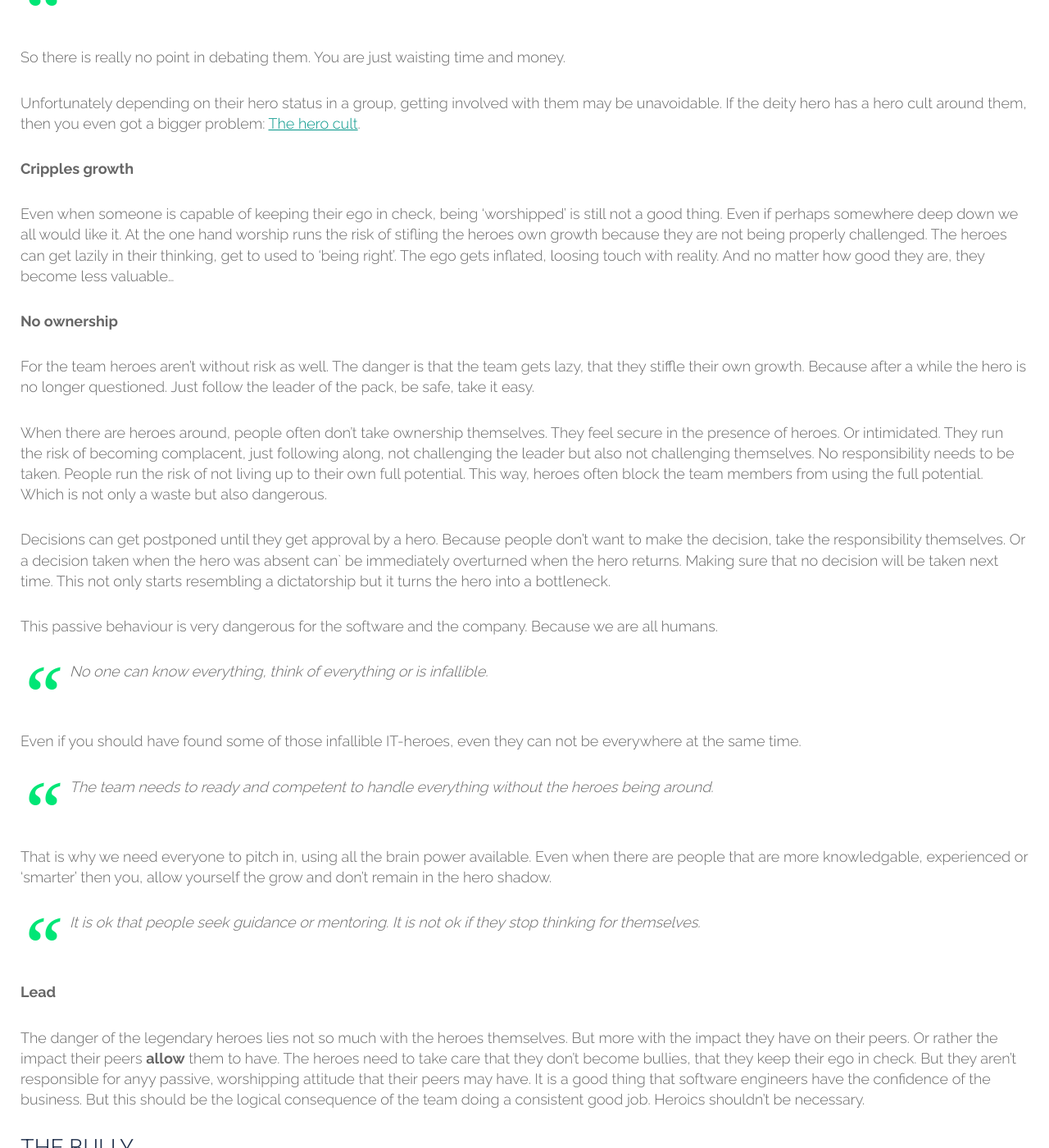
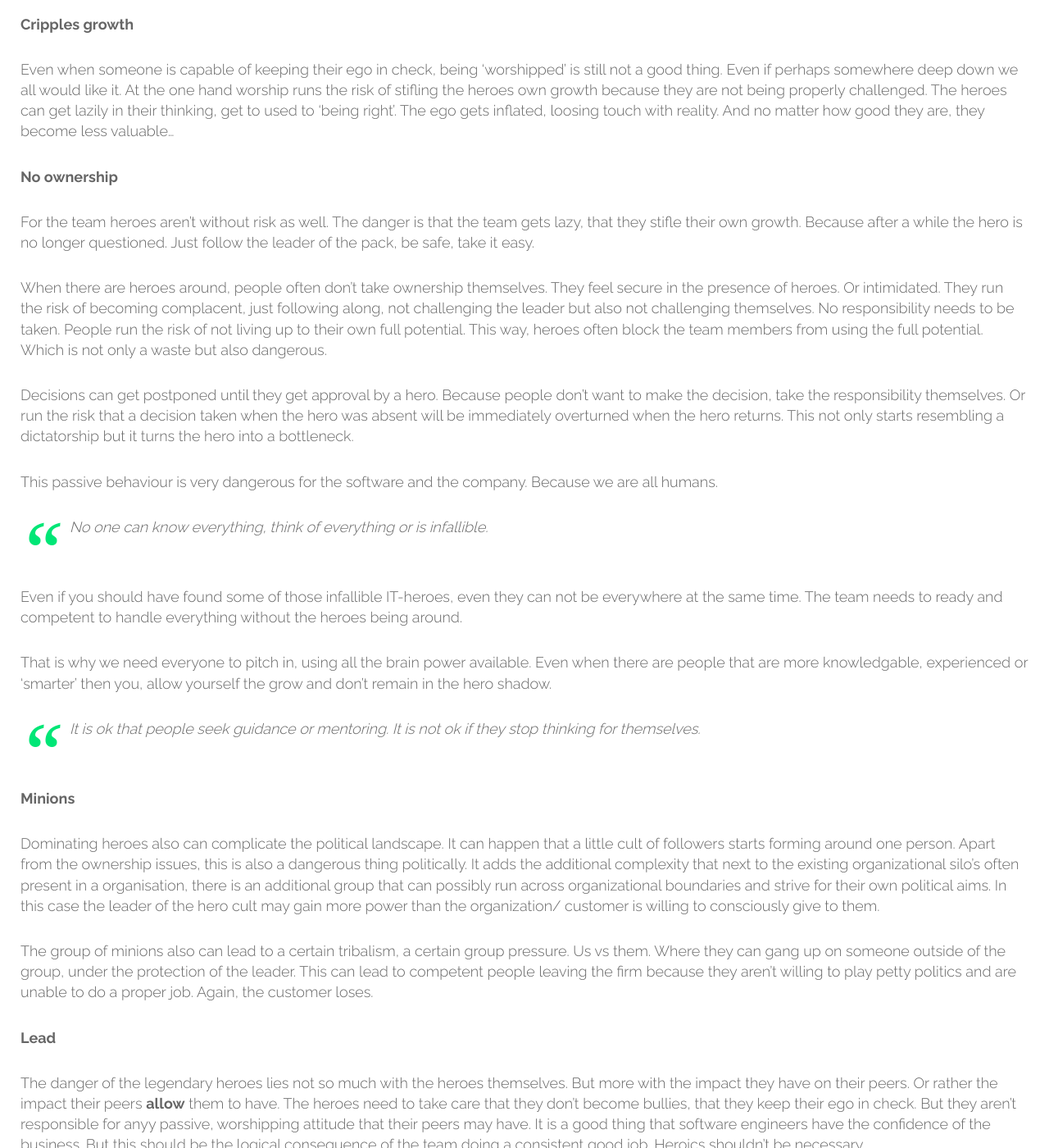
Before and after one commit to tripledio/tripledio.github.io, a Jekyll site: the page built from _posts/2018-05-01-Heroes.md, in a window 1280 px wide and 1400 px high, scrolled down 7315 px. Shown: the whole window at 82% size. Built offline with Jekyll 4.4.1, drawn with Linux system fonts in a browser that asks for light colours; some of the changed text lies outside the part shown.

Commit message:
working on heroes

```diff
--- a/_posts/2018-05-01-Heroes.md
+++ b/_posts/2018-05-01-Heroes.md
@@ -27,7 +27,7 @@ The residents of the town in the wild west are happy when they are saved by this
 
 Now of course there are all kinds of different heroes, cowboys and gunslingers roaming the wild west. Using my wild west metaphor I have made a humble attempt to note down the different types of heroes that I myself have encountered over the years.
 
-*TODO: Als je betere namen hebt, shoot*
+*TODO: Als je betere namen hebt voor mijn hero typpetjes, shoot*
 
 #### The young buck
 
@@ -57,7 +57,7 @@ The gunslingers are mostly placed on a pedestal by their peers. Sometimes they o
 
 The bully often goes hand in hand with the legendary gunslinger. Depending if you oppose/disagree with them, heroes can become bullies, ruling by brute force and by the political weight that was given to them. After all who would dare to go against the will of the hero of the people.
 
-> A hero for some, a bully for others
+> A hero to some, a bully to others
 
 While often feared instead of loved by his peers, the terrorizing gunslinger still appears a hero to the people of the town. Their heroes still get the job done and the townspeople care about the results. They don't need to collaborate with gunslinger themselves. So the bullies remain 'in power' by the approval of the townspeople in the one hand, and by intimidating and belitteling any potential contenders.
 
@@ -71,21 +71,11 @@ The townspeople need to rely on the law enforcers to keep the town safe. Where s
 
  What they really need is a _professional_ reliable law enforcement. One that nips all trouble in the but, well before it occurs. From whom the people don't even know that they are there. The townspeople can just safely work in their software. Excuse me, town.
 
-Speciaal voor Wim
-
-***
-
-Bovenstaand lijntje ie ik niet.
-
-___
-
-Dit ook niet
-
 ![rifle](/img/posts/heroes/rifle.jpg)
 
 ## Hero software engineers
 
-I have chosen the wild west metaphor because the software industry has some resemblance to its wild nature. We are still a young industry that is frequently revolutionized by the next "new" thing. We are still moving frontiers. Us, the tech savy experts, feel safe there but for others it can be a scary place. They need to rely on us and pray that we know what we are doing.
+I have chosen the wild west metaphor because the software industry has some resemblance to its wild nature. We are still a young industry that is frequently revolutionized by the next "new" thing. We are still moving frontiers. Us, the tech savy experts, feel safe there but for others it can be a scary place. They need to rely on us and pray that we know what we are doing. While software developers seldom hold quick drawing contests to show who's boss, at least not to my knowledge, they have their own ways of trying to dominate each other.
 
 In my little wild west comparison the residents of the town are of course the customers, the town is the software, the enforcers of the law are the software developers.
 
@@ -168,23 +158,27 @@ Even when someone is capable of keeping their ego in check, being 'worshipped' i
 
 **No ownership**
 
-For the team heroes aren't without risk as well. The danger is that the team gets lazy, that they stiffle their own growth. Because after a while the hero is no longer questioned. Just follow the leader of the pack, be safe, take it easy.
+For the team heroes aren't without risk as well. The danger is that the team gets lazy, that they stifle their own growth. Because after a while the hero is no longer questioned. Just follow the leader of the pack, be safe, take it easy.
 
 When there are heroes around, people often don't take ownership themselves. They feel secure in the presence of heroes. Or intimidated. They run the risk of becoming complacent, just following along, not challenging the leader but also not challenging themselves. No responsibility needs to be taken. People run the risk of not living up to their own full potential. This way, heroes often block the team members from using the full potential. Which is not only a waste but also dangerous.
 
-Decisions can get postponed until they get approval by a hero. Because people don't want to make the decision, take the responsibility themselves. Or a decision taken when the hero was absent can` be immediately overturned when the hero returns. Making sure that no decision will be taken next time. This not only starts resembling a dictatorship but it turns the hero into a bottleneck.
+Decisions can get postponed until they get approval by a hero. Because people don't want to make the decision, take the responsibility themselves. Or run the risk that a decision taken when the hero was absent will be immediately overturned when the hero returns. This not only starts resembling a dictatorship but it turns the hero into a bottleneck.
 
 This passive behaviour is very dangerous for the software and the company. Because we are all humans.
 
 > No one can know everything, think of everything or is infallible.
 
-Even if you should have found some of those infallible IT-heroes, even they can not be everywhere at the same time.
-
-> The team needs to ready and competent to handle everything without the heroes being around.
+Even if you should have found some of those infallible IT-heroes, even they can not be everywhere at the same time. The team needs to ready and competent to handle everything without the heroes being around.
 
 That is why we need everyone to pitch in, using all the brain power available. Even when there are people that are more knowledgable, experienced or 'smarter' then you, allow yourself the grow and don't remain in the hero shadow.
 
 >It is ok that people seek guidance or mentoring. It is not ok if they stop thinking for themselves.
+
+**Minions**
+
+Dominating heroes also can complicate the political landscape. It can happen that a little cult of followers starts forming around one person. Apart from the ownership issues, this is also a dangerous thing politically. It adds the additional complexity that next to the existing organizational silo's often present in a organisation, there is an additional group that can possibly run across organizational boundaries and strive for their own political aims. In this case the leader of the hero cult may gain more power than the organization/ customer is willing to consciously give to them.
+
+The group of minions also can lead to a certain tribalism, a certain group pressure. Us vs them. Where they can gang up on someone outside of the group, under the protection of the leader. This can lead to competent people leaving the firm because they aren't willing to play petty politics and are unable to do a proper job. Again, the customer loses.
 
 **Lead**
 
```
Also changed, not shown: other parts of _posts/2018-05-01-Heroes.md (+2 -6 lines), _drafts/heroes.md (+5 -4 lines).
